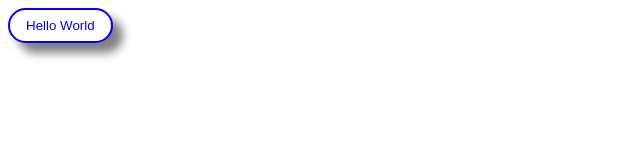
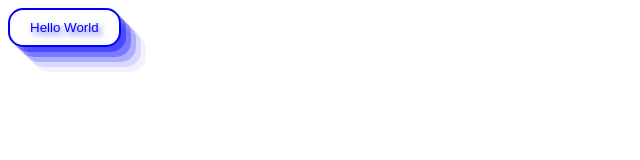
Before and after one commit to Tahaawh/HTML, a plain HTML site: page n1.html in a window 1280 px wide. In both pictures the pointer is over the button "Hello World". Shown: the whole page, without its empty margins (0-640 px from the left). Drawn offline with Linux system fonts and the light colour scheme.

Commit message:
Update hover button.html

```diff
--- a/n1.html
+++ b/n1.html
@@ -7,17 +7,28 @@
     <title>Document</title>
     <style>
         .btn {
-            border: 2px solid blue;
+            border: 2px solid rgb(0, 0, 255);
             color: blue;
             border-radius: 20px;
             padding: 8px 16px;
             background-color: transparent;
-            transition: background-color 0.3s, box-shadow 0.3s;
+            cursor: pointer; /* Adds cursor pointer */
+            text-shadow: 2px 2px 4px rgba(0, 0, 255, 0.5); /* Adds text shadow */
+            transition: background-color 0.3s, box-shadow 0.3s, text-shadow 0.3s;
         }
 
         .btn:hover {
             background-color: white;
-            box-shadow: 10px 10px 10px rgba(0, 0, 0, 0.5);
+            color: rgb(0, 0, 255);
+            text-shadow: 3px 3px 6px rgba(0, 0, 255, 0.7); /* Enhances text shadow on hover */
+            box-shadow:
+                rgba(0, 0, 255, 0.4) 5px 5px,
+                rgba(0, 0, 255, 0.3) 10px 10px,
+                rgba(0, 0, 255, 0.2) 15px 15px,
+                rgba(0, 0, 255, 0.1) 20px 20px,
+                rgba(0, 0, 255, 0.05) 25px 25px;
+            border-radius: 15px;
+            padding: 10px 20px;
         }
     </style>
 </head>
```
